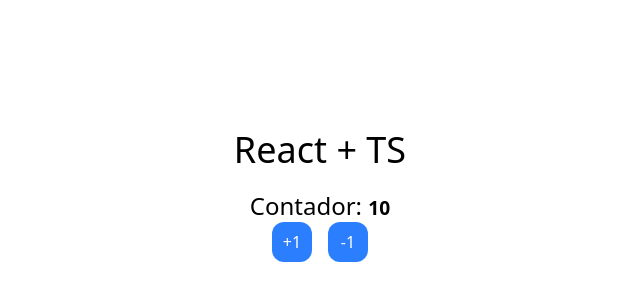
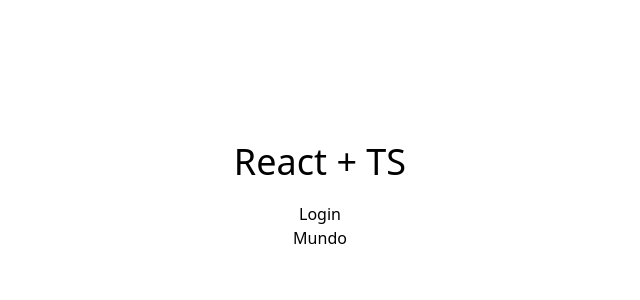
Before and after one commit to jeanpoolgg/expo-react-base, a React (Vite) app: page / in a window 1280 px wide. Shown: the part 204-504 px from the top of the page, without its empty margins (320-960 px from the left). Built offline with nearby package versions, Linux system fonts and the light colour scheme.

Commit message:
feat(context-api): add context api

```diff
--- a/src/App.tsx
+++ b/src/App.tsx
@@ -1,19 +1,24 @@
 // import { BasicTypes } from './typescript/BasicTypes'
 // import { ObjectLiterals } from './typescript/ObjectLiterals'
 // import { BasicFunctions } from './typescript/BasicFunctions'
-import { Counter } from "./components/Counter"
+// import { Counter } from "./components/Counter"
+import { LoginPage } from "./components/LoginPage"
+import { AuthProvider } from "./context/AuthContext"
 
 function App() {
 
   return (
     <>
+      <AuthProvider>
         <div className='flex flex-col justify-center items-center h-svh'>
           <h1 className="text-4xl mb-5">React + TS</h1>
           {/* <BasicTypes/> */}
           {/* <ObjectLiterals/> */}
           {/* <BasicFunctions /> */}
-        <Counter />
+          {/* <Counter /> */}
+          <LoginPage />
         </div>
+      </AuthProvider>
     </>
   )
 }
--- /dev/null
+++ b/src/components/LoginPage.tsx
@@ -0,0 +1,13 @@
+import { useAuthContext } from "../context/AuthContext"
+
+export const LoginPage = () => {
+
+    const {hola} = useAuthContext();
+
+    return (
+        <>
+            <h3>Login</h3>
+            <span>{hola}</span>
+        </>
+    )
+}
--- /dev/null
+++ b/src/context/AuthContext.tsx
@@ -0,0 +1,17 @@
+import { createContext, useContext, type PropsWithChildren } from "react";
+
+interface AuthState {
+    hola: string;
+}
+
+export const AuthContext = createContext({} as AuthState);
+
+export const useAuthContext = () => useContext(AuthContext);
+
+export const AuthProvider = ({children}: PropsWithChildren) => {
+    return (
+        <AuthContext.Provider value={{hola: 'Mundo'}}>
+            {children}
+        </AuthContext.Provider>
+    )
+}
```
Lines whose indentation alone changed are shown as unchanged.
